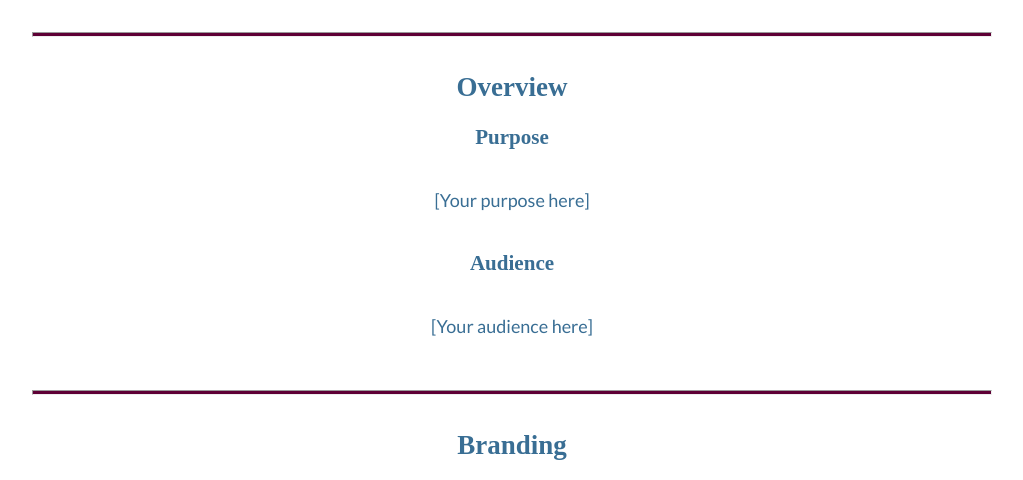
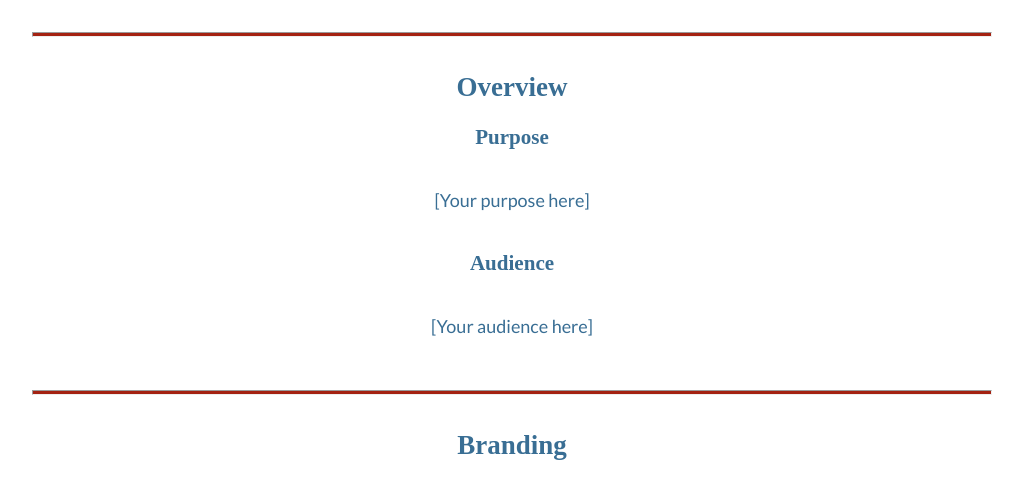
Before and after one commit to wizardingspy/WDD130, a plain HTML site: page wwr/site-plan-rafting.html in a window 1280 px wide. Shown: the part 308-788 px from the top of the page, without its empty margins (128-1151 px from the left). Drawn offline with Linux system fonts and the light colour scheme; a web font is replaced by a local one.

Commit message:
Reset css

```diff
--- a/wwr/styles/site-plan-rafting.css
+++ b/wwr/styles/site-plan-rafting.css
@@ -6,11 +6,10 @@ Fonts are separated by a & */
 
 :root {
   /* change the values below to your colors from your palette */
-  /*https://coolors.co/5a5fa9-a9d2d5-5e0035-d6a184-ffa686*/
-  --primary-color: #5a5fa9 ;
-  --secondary-color: #a9d2d5 ;
-  --accent1-color: #5e0035;
-  --accent2-color: #d6a184;
+  --primary-color: #396E94   ;
+  --secondary-color: #E7C24F ;
+  --accent1-color: #A42212;
+  --accent2-color: white;
 
   /* change the values below to your chosen font(s) */
   --heading-font: "IM Fell French Canon";
```
